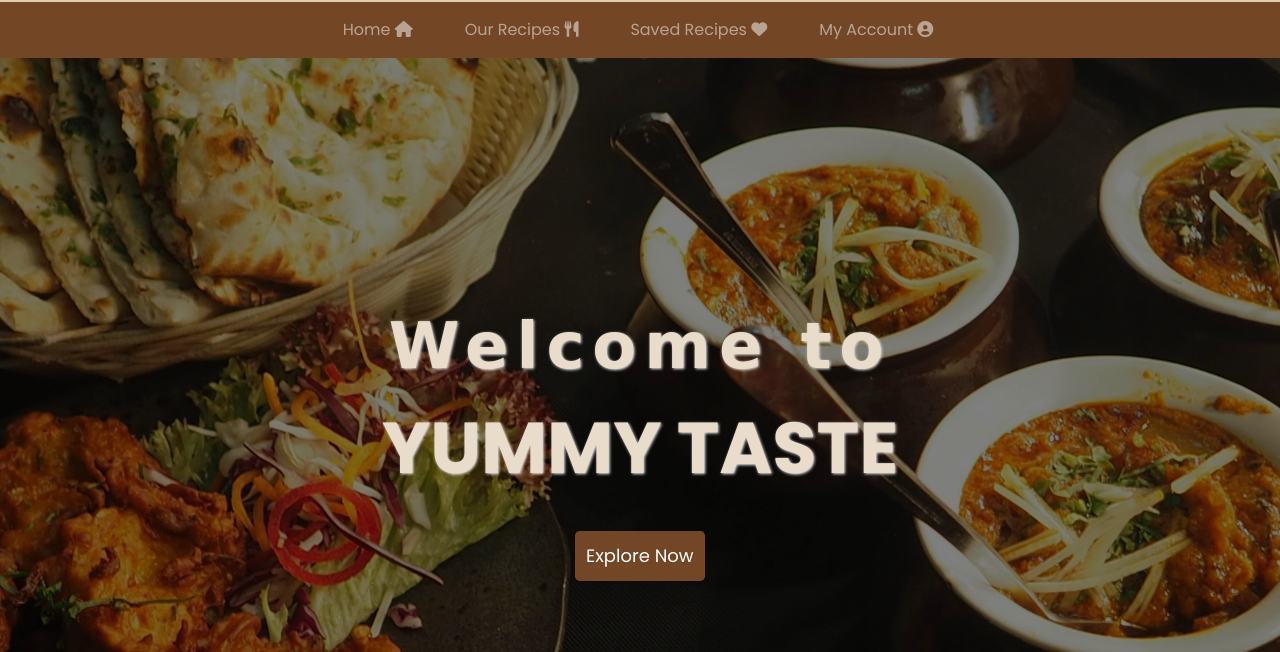
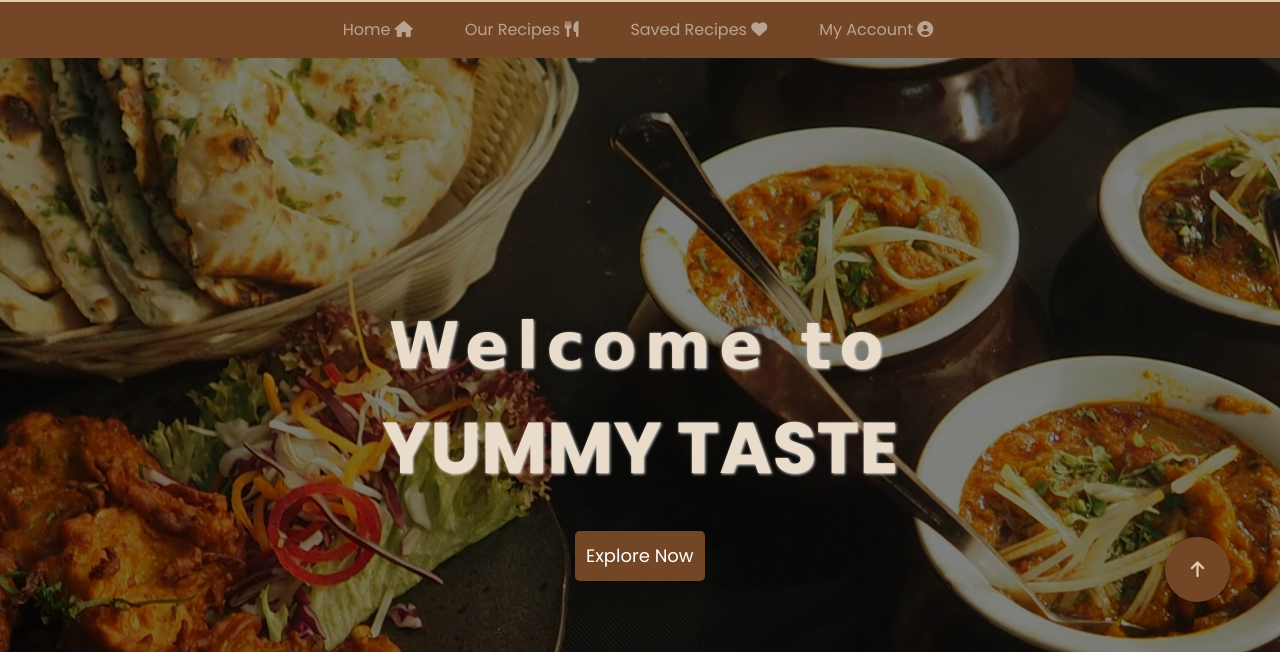
Before and after one commit to VanessaSimanta/UAS-FE-Yummy-Taste, a website: page frontend/index.html in a window 1280 px wide. Shown: the part 148-800 px from the top of the page. Drawn offline with nearby package versions, Linux system fonts and the light colour scheme; some packages are replaced by stand-ins of ours; no server answers.

Commit message:
button back to top

```diff
--- /dev/null
+++ b/frontend/app/controllers/backtoCtrl.js
@@ -0,0 +1,17 @@
+// Main Controller
+angular.module('recipes').controller('MainCtrl', function ($scope, $window) {
+    // Boolean flag untuk menunjukkan tombol Back to Top
+    $scope.isScrolled = false;
+
+    // Fungsi untuk mendeteksi scroll
+    angular.element($window).on("scroll", function () {
+      // Menampilkan tombol jika halaman digulir lebih dari 100px
+      $scope.isScrolled = this.pageYOffset > 100;
+      $scope.$apply();  // Update AngularJS scope
+    });
+
+    // Fungsi untuk scroll ke atas
+    $scope.scrollToTop = function () {
+      $window.scrollTo({ top: 0, behavior: "smooth" });
+    };
+  });
--- a/frontend/app/views/home.html
+++ b/frontend/app/views/home.html
@@ -716,6 +716,11 @@
   </div>
 </section>
 
+<!-- Back to Top Button -->
+<button id="backToTopBtn" class="btn btn rounded-circle" ng-class="{'show': isScrolled}" ng-click="scrollToTop()"   ng-controller="MainCtrl" style="position: fixed; bottom: 50px; right: 50px; background-color: #734725; color: #E4CCAC; border-radius: 50%; width: 65px; height: 65px; z-index: 1050; box-shadow: 0 4px 6px rgba(0, 0, 0, 0.1);">
+<i class="fas fa-arrow-up"></i>
+</button>
+
   <!-- Footer -->
   <footer class="pt-3" style="background-color: #e4ccac">
     <div class="container">
--- a/frontend/index.html
+++ b/frontend/index.html
@@ -38,6 +38,7 @@
     <script src="app/controllers/updateSubscribe.js"></script>
     <script src="app/controllers/getUserAdminCtrl.js"></script>
     <script src="app/controllers/navBarCtrl.js"></script>
+    <script src="app/controllers/backtoCtrl.js"></script>
 
      <!-- Model -->
     <script src="app/models/model.js"></script>
--- a/frontend/styles/style.css
+++ b/frontend/styles/style.css
@@ -234,6 +234,7 @@ body {
 
 
 
+
 /* Admin Style */
 .header {
     background-color: #734725;
```
